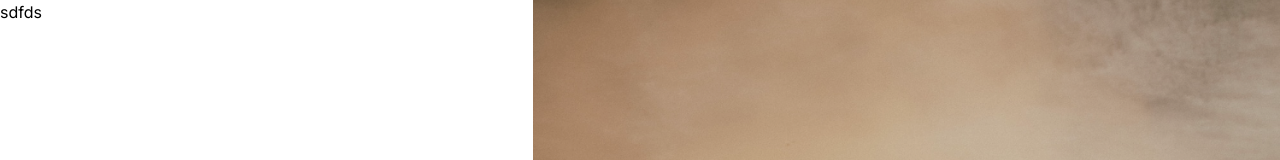
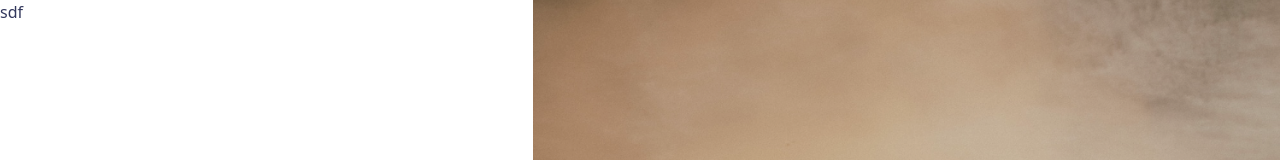
Before and after one commit to thehasandev/ChitChat, a React (Vite) app: page /sing-up in a window 1280 px wide. Shown: the top 160 px of the page. Built offline with nearby package versions, Linux system fonts and the light colour scheme.

Commit message:
addColor

```diff
--- a/src/pages/Registration.jsx
+++ b/src/pages/Registration.jsx
@@ -8,7 +8,7 @@ function Registration() {
     <>
      <Flex>
        <div className='w-5/12'>
-        <h1 className='font-inter'>sdfds</h1>
+       <h1 className='text-primary'>sdf</h1>
        </div>
 
        <div className='w-7/12 relative'>
--- a/tailwind.config.js
+++ b/tailwind.config.js
@@ -9,6 +9,10 @@ export default {
       fontFamily: {
         'inter': ['Inter'],
       },
+      colors: {
+        'primary': '#32375C',
+        'secondary': '#222222',
+      },
     },
   },
   plugins: [],
```
